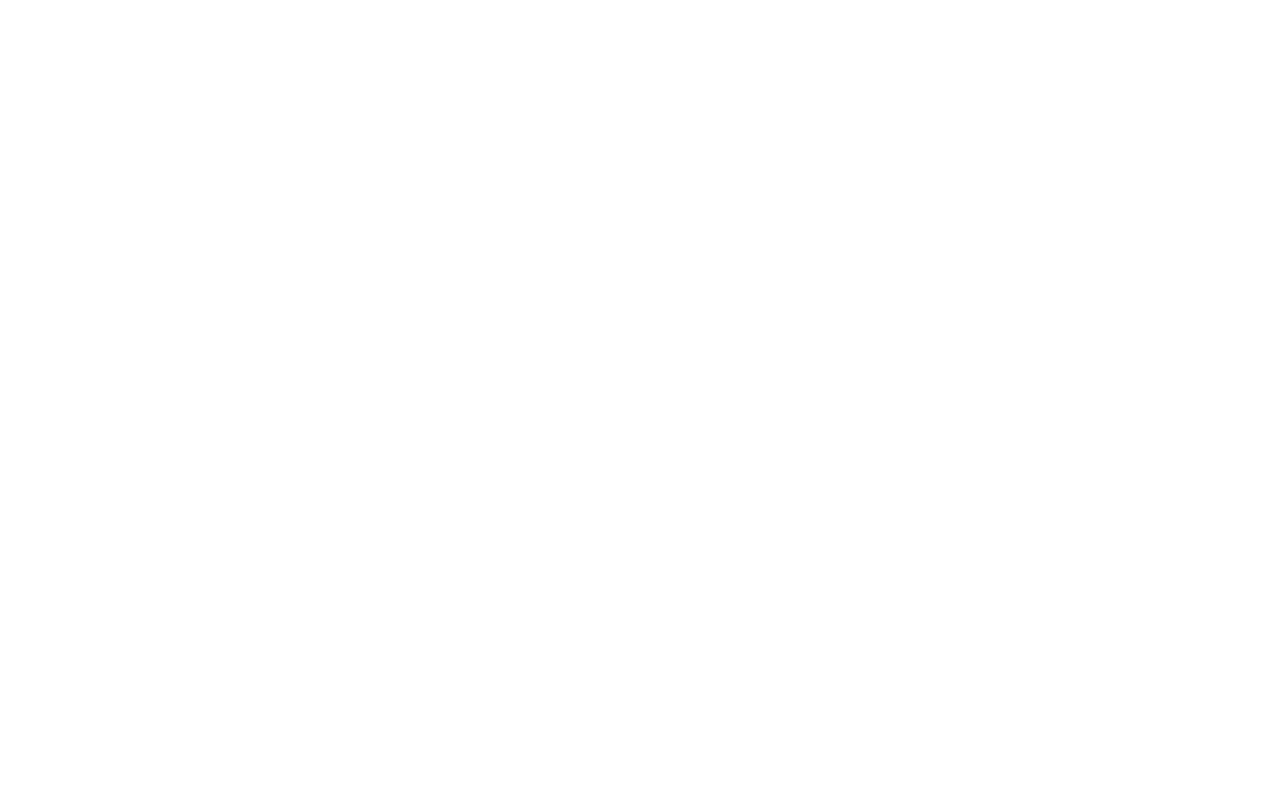
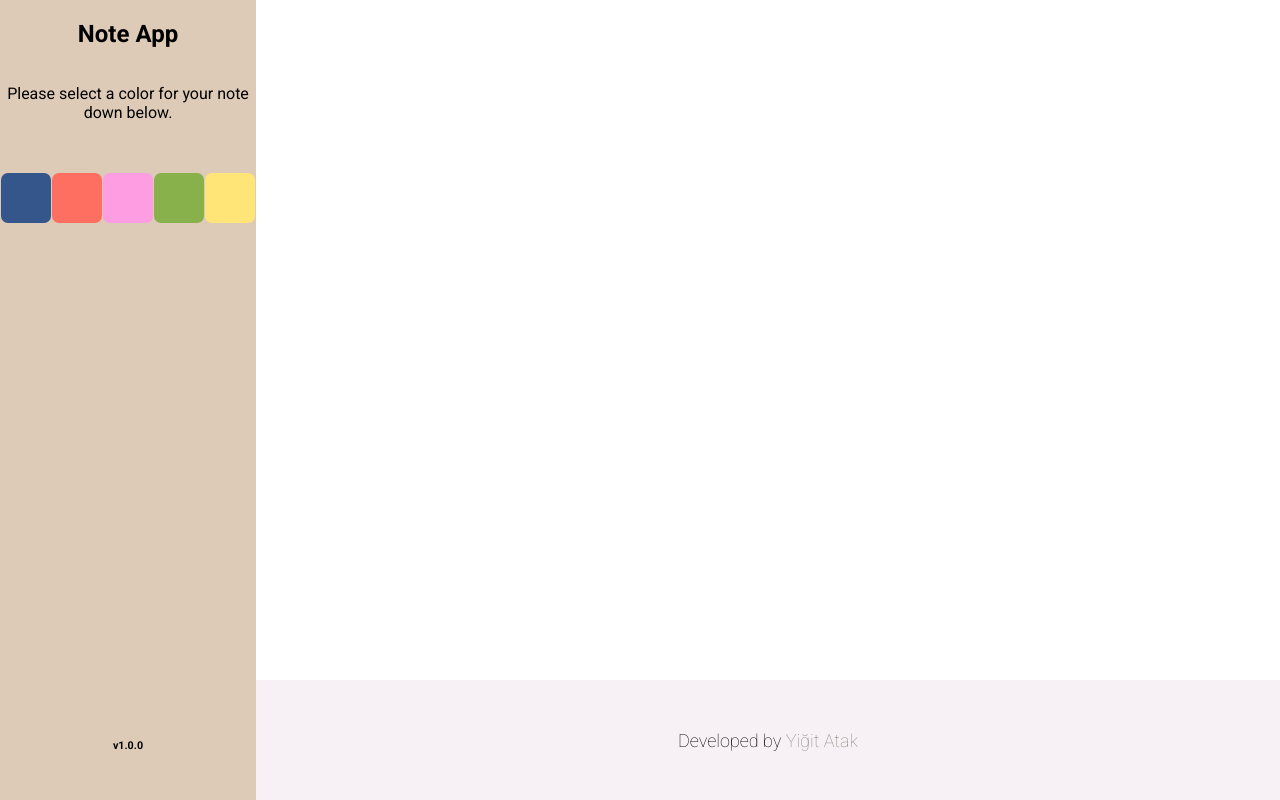
Before and after one commit to Arintia/note-app, a React (Create React App) app in the folder client/: page / in a window 1280 px wide. Built offline with nearby package versions, Linux system fonts and the light colour scheme.

Commit message:
Add initial design

```diff
--- a/client/public/index.html
+++ b/client/public/index.html
@@ -12,6 +12,7 @@
     <link rel="apple-touch-icon" href="%PUBLIC_URL%/logo192.png" />
     <link rel="manifest" href="%PUBLIC_URL%/manifest.json" />
     <title>Note App</title>
+    <script src="https://kit.fontawesome.com/19eddb20b5.js" crossorigin="anonymous"></script>
   </head>
   <body>
     <noscript>You need to enable JavaScript to run this app.</noscript>
--- a/client/src/App.css
+++ b/client/src/App.css
@@ -0,0 +1,99 @@
+
+
+.app-container {
+  width: 100vw;
+  height: 100vh;
+}
+
+.side-bar {
+  height: 100vh;
+  width: 20%;
+  background-color: #DECBB7;
+  position: fixed;
+  display: flex;
+  flex-direction: column;
+  align-items: center;
+  text-align: center;
+  color: #000;
+}
+
+.color-container {
+  width: 100%;
+  height: 15%;
+  display: flex;
+  flex-direction: row;
+  align-items: center;
+  justify-content: space-evenly;
+}
+
+.color {
+  height: 50px;
+  width: 50px;
+  border-radius: 7px;
+  border: none;
+  text-align: center;
+}
+
+.color:hover {
+  cursor: pointer;
+  height: 60px;
+  width: 60px;
+  transition: height 0.35s, width 0.35s;
+}
+
+.version {
+  position: absolute;
+  bottom: 23px;
+}
+
+footer {
+  display: flex;
+  justify-content: center;
+  align-items: center;
+  font-size: 18px;
+  font-weight: 100;
+  height: 15%;
+  width: calc(100vw - 20%);
+  background: #F7F0F5;
+  position: absolute;
+  bottom: 0;
+  color: #000;
+  left: 20%;
+}
+
+a {
+  text-decoration: none;
+  color: #8F857D;
+}
+
+@media only screen and (max-width: 1225px) {
+  .side-bar {
+    height: 35%;
+    width: 100vw;
+  }
+
+  .version {
+    display: none;
+  }
+
+  .color-container {
+    width: 50vw;
+    flex-wrap: wrap;
+  }
+
+  .color {
+    margin-right: 25px;
+    margin-bottom: 10px;
+  }
+
+  footer {
+    width: 100vw;
+    left: 0;
+  }
+}
+
+@media only screen and (max-width: 300px) {
+  .side-bar {
+    height: 50%;
+  }
+}
--- a/client/src/App.js
+++ b/client/src/App.js
@@ -1,10 +1,72 @@
-import React from 'react';
+import React, { useEffect } from 'react';
+import { useDispatch, useSelector } from 'react-redux';
 import './App.css';
+import check from './assets/img/check.svg';
+import { setColor } from './redux/notes/NotesSlice';
 
 function App() {
+  const dispatch = useDispatch();
+  const colorBtn = useSelector(state => state.notes.color);
+
+  const handleColor = e => {
+    if(colorBtn!== null) {
+      const oldBtn = document.querySelector(`[data-btnid="${colorBtn}"]`);
+      oldBtn.innerHTML = "";
+    }
+    e.target.innerHTML = `<img src=${check} alt="checked" />`;
+    dispatch(setColor(e.target.dataset.btnid));
+  }
+
   return (
-    <div>
+    <div className="app-container">
+      <aside className="side-bar">
+        <h2 className="app-header">
+          Note App
+        </h2>
+        <p>Please select a color for your note down below.</p>
+        <div className="color-container">
+          <button
+            className="color"
+            style={{background: "#34568b"}}
+            onClick={handleColor}
+            data-btnid="0"
+          >
+          </button>
+          <button
+            className="color"
+            style={{background: "#FF6F61"}}
+            onClick={handleColor}
+            data-btnid="1"
+          >
+          </button>
+          <button
+            className="color"
+            style={{background: "#ff9de2"}}
+            onClick={handleColor}
+            data-btnid="2"
+          >
+          </button>
+          <button
+            className="color"
+            style={{background: "#88B04B"}}
+            onClick={handleColor}
+            data-btnid="3"
+          >
+          </button>
+          <button
+            className="color"
+            style={{background: "#ffe477"}}
+            onClick={handleColor}
+            data-btnid="4"
+          >
+          </button>
+        </div>
+        <h6 className="version">v1.0.0</h6>
+      </aside>
 
+      <footer>
+        <p>Developed by <a href="https://github.com/Arintia" target="_blank" rel="noopener noreferrer">Yiğit Atak</a></p>
+      </footer>
     </div>
   );
 }
--- a/client/src/index.css
+++ b/client/src/index.css
@@ -1,13 +1,8 @@
+@import url('https://fonts.googleapis.com/css2?family=Roboto:ital,wght@0,100;0,300;0,400;0,700;1,400;1,700&display=swap');
+
 body {
   margin: 0;
-  font-family: -apple-system, BlinkMacSystemFont, 'Segoe UI', 'Roboto', 'Oxygen',
-    'Ubuntu', 'Cantarell', 'Fira Sans', 'Droid Sans', 'Helvetica Neue',
-    sans-serif;
+  font-family: 'Roboto', sans-serif;
   -webkit-font-smoothing: antialiased;
   -moz-osx-font-smoothing: grayscale;
 }
-
-code {
-  font-family: source-code-pro, Menlo, Monaco, Consolas, 'Courier New',
-    monospace;
-}
--- a/client/src/redux/notes/NotesSlice.js
+++ b/client/src/redux/notes/NotesSlice.js
@@ -5,14 +5,18 @@
     initialState: {
         items: [
 
-        ]
+        ],
+        color: "0"
     },
     reducers: {
         addNote: (state,action) => {
             state.items.push(action.payload);
+        },
+        setColor: (state, action) => {
+            state.color = action.payload;
         }
     }
 });
 
-export const { addNote } = NotesSlice.actions;
+export const { addNote, setColor } = NotesSlice.actions;
 export default NotesSlice.reducer;
```
Also changed, not shown: client/src/assets/img/check.svg (added).
